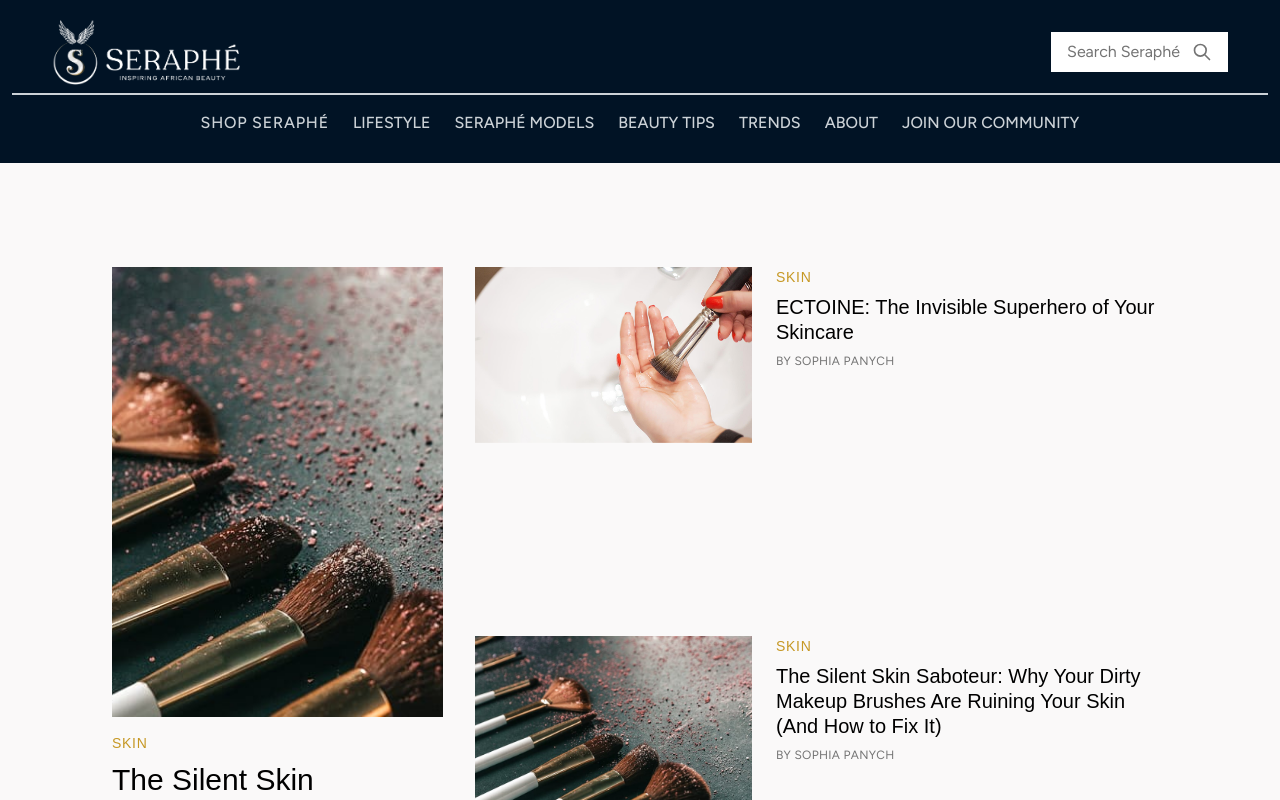
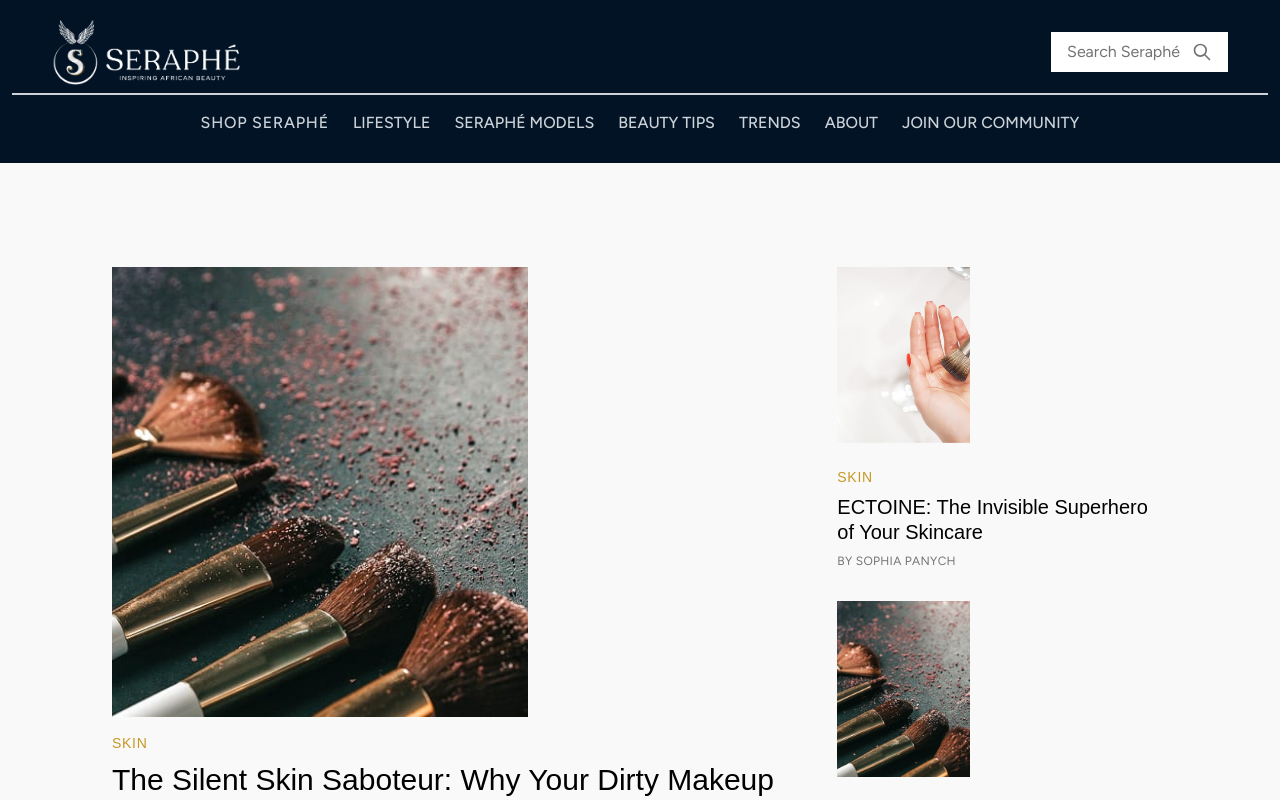
Before and after one commit to Nnenna-udefi/Seraphe-beauty, a Next.js app: page / in a window 1280 px wide. Shown: the top 800 px of the page. Built offline with nearby package versions, Linux system fonts and the light colour scheme; a web font is replaced by a local one.

Commit message:
fix: blog error

```diff
--- a/components/home.tsx
+++ b/components/home.tsx
@@ -23,20 +23,22 @@ const Home = () => {
                 key={index}
                 className={`${
                   isFirst
-                    ? "md:col-span-1 md:row-span-2 flex flex-col"
-                    : "md:col-span-2 border-b border-gray-100 md:border-b-0 pb-6 md:pb-0"
+                    ? "md:col-span-2 md:row-span-2 flex flex-col"
+                    : "md:col-span-1 border-b border-gray-100 md:border-b-0 pb-6 md:pb-0"
                 }`}
               >
                 <Link
                   href={`/blog/${blog.slug}`}
                   className={`flex flex-col h-full w-full ${
-                    isFirst ? "" : "md:flex-row md:items-start gap-6"
+                    isFirst ? "" : "md:flex-col md:items-start gap-6"
                   }`}
                 >
                   {/* Image Wrapper Container */}
                   <div
                     className={`overflow-hidden relative w-full shrink-0 ${
-                      isFirst ? "h-80 md:h-[450px]" : "h-48 md:w-2/5 md:h-44"
+                      isFirst
+                        ? "h-80 md:h-112.5 md:w-3/5"
+                        : "h-48 md:w-2/5 md:h-44"
                     }`}
                   >
                     <Image
```
